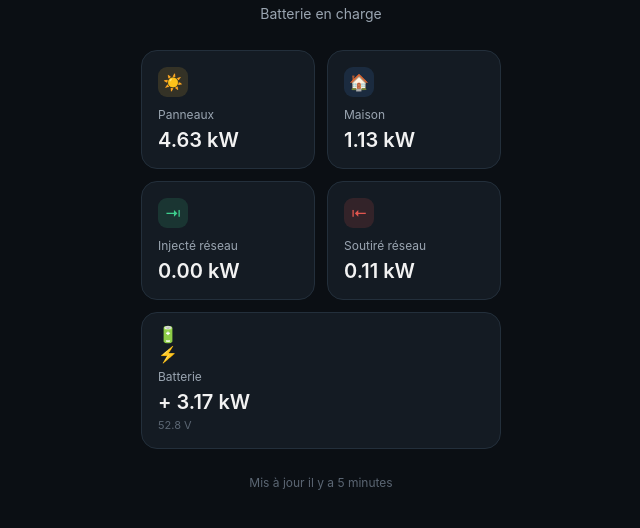
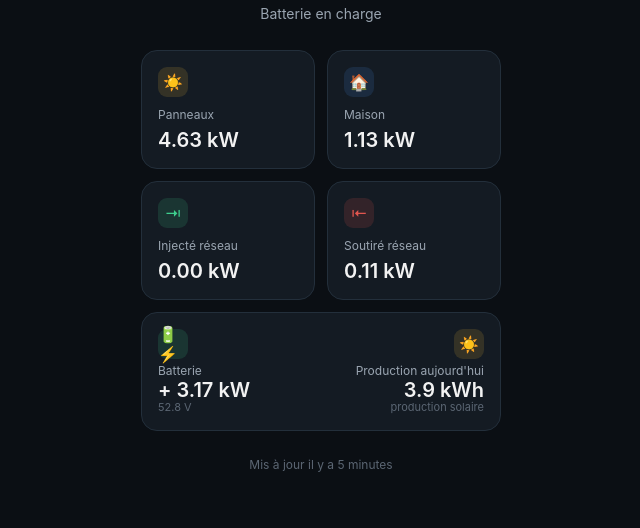
Before and after one commit to KyllmanTier/growatt-monitor, a plain HTML site: page docs/index.html in a window 1280 px wide. Shown: the part 264-792 px from the top of the page, without its empty margins (319-959 px from the left). Drawn offline with Linux system fonts and the light colour scheme.

Commit message:
Update index.html

```diff
--- a/docs/index.html
+++ b/docs/index.html
@@ -7,8 +7,14 @@
 <meta name="apple-mobile-web-app-capable" content="yes">
 <meta name="apple-mobile-web-app-status-bar-style" content="black-translucent">
 <meta name="apple-mobile-web-app-title" content="Solaire">
+
 <style>
-  * { box-sizing: border-box; margin: 0; padding: 0; }
+  * {
+    box-sizing: border-box;
+    margin: 0;
+    padding: 0;
+  }
+
   body {
     font-family: -apple-system, BlinkMacSystemFont, "Segoe UI", sans-serif;
     background: #0b0f14;
@@ -19,6 +25,7 @@
     align-items: center;
     padding: 28px 20px 40px;
   }
+
   h1 {
     font-size: 15px;
     font-weight: 500;
@@ -28,31 +35,70 @@
     margin-bottom: 24px;
   }
 
+  /* -------------------------
+     Jauge batterie
+     ------------------------- */
+
   .gauge-wrap {
     position: relative;
     width: 190px;
     height: 190px;
     margin-bottom: 8px;
   }
-  svg { transform: rotate(-90deg); }
-  .gauge-bg { fill: none; stroke: #1c2733; stroke-width: 14; }
+
+  svg {
+    transform: rotate(-90deg);
+  }
+
+  .gauge-bg {
+    fill: none;
+    stroke: #1c2733;
+    stroke-width: 14;
+  }
+
   .gauge-fg {
     fill: none;
     stroke-width: 14;
     stroke-linecap: round;
-    transition: stroke-dashoffset 0.6s ease, stroke 0.6s ease;
+    transition:
+      stroke-dashoffset 0.6s ease,
+      stroke 0.6s ease;
   }
+
   .gauge-center {
     position: absolute;
-    top: 0; left: 0; right: 0; bottom: 0;
+    top: 0;
+    left: 0;
+    right: 0;
+    bottom: 0;
     display: flex;
     flex-direction: column;
     align-items: center;
     justify-content: center;
   }
-  .soc-value { font-size: 46px; font-weight: 600; line-height: 1; }
-  .soc-unit { font-size: 16px; color: #9aa5b1; margin-top: 4px; }
-  .status-row { font-size: 14px; color: #9aa5b1; margin-bottom: 28px; text-align: center; }
+
+  .soc-value {
+    font-size: 46px;
+    font-weight: 600;
+    line-height: 1;
+  }
+
+  .soc-unit {
+    font-size: 16px;
+    color: #9aa5b1;
+    margin-top: 4px;
+  }
+
+  .status-row {
+    font-size: 14px;
+    color: #9aa5b1;
+    margin-bottom: 28px;
+    text-align: center;
+  }
+
+  /* -------------------------
+     Cartes
+     ------------------------- */
 
   .flow-grid {
     display: grid;
@@ -61,6 +107,7 @@
     width: 100%;
     max-width: 360px;
   }
+
   .flow-card {
     background: #141b23;
     border: 0.5px solid #232f3b;
@@ -70,6 +117,7 @@
     flex-direction: column;
     gap: 6px;
   }
+
   .flow-icon {
     width: 30px;
     height: 30px;
@@ -80,16 +128,97 @@
     font-size: 16px;
     margin-bottom: 4px;
   }
-  .flow-label { font-size: 12px; color: #9aa5b1; }
-  .flow-value { font-size: 20px; font-weight: 600; }
-  .flow-sub { font-size: 11px; color: #5b6673; margin-top: -2px; }
 
-  .icon-pv { background: rgba(232, 185, 62, 0.15); color: #e8b93e; }
-  .icon-home { background: rgba(70, 140, 230, 0.15); color: #6ba3ec; }
-  .icon-export { background: rgba(62, 207, 142, 0.15); color: #3ecf8e; }
-  .icon-import { background: rgba(226, 86, 79, 0.15); color: #e2564f; }
+  .flow-label {
+    font-size: 12px;
+    color: #9aa5b1;
+  }
 
-  .updated-at { margin-top: 26px; font-size: 12px; color: #5b6673; text-align: center; }
+  .flow-value {
+    font-size: 20px;
+    font-weight: 600;
+  }
+
+  .flow-sub {
+    font-size: 11px;
+    color: #5b6673;
+    margin-top: -2px;
+  }
+
+  /* -------------------------
+     Couleurs des icônes
+     ------------------------- */
+
+  .icon-pv {
+    background: rgba(232, 185, 62, 0.15);
+    color: #e8b93e;
+  }
+
+  .icon-home {
+    background: rgba(70, 140, 230, 0.15);
+    color: #6ba3ec;
+  }
+
+  .icon-export {
+    background: rgba(62, 207, 142, 0.15);
+    color: #3ecf8e;
+  }
+
+  .icon-import {
+    background: rgba(226, 86, 79, 0.15);
+    color: #e2564f;
+  }
+
+  .icon-battery {
+    background: rgba(62, 207, 142, 0.15);
+    color: #3ecf8e;
+  }
+
+  /* -------------------------
+     Carte batterie
+     ------------------------- */
+
+  .battery-card {
+    grid-column: 1 / -1;
+  }
+
+  .battery-layout {
+    display: flex;
+    justify-content: space-between;
+    gap: 20px;
+    width: 100%;
+  }
+
+  .battery-side {
+    flex: 1;
+    min-width: 0;
+  }
+
+  .energy-side {
+    flex: 1;
+    min-width: 0;
+    text-align: right;
+    display: flex;
+    flex-direction: column;
+    align-items: flex-end;
+  }
+
+  .energy-icon {
+    background: rgba(232, 185, 62, 0.15);
+    color: #e8b93e;
+  }
+
+  /* -------------------------
+     Mise à jour / erreur
+     ------------------------- */
+
+  .updated-at {
+    margin-top: 26px;
+    font-size: 12px;
+    color: #5b6673;
+    text-align: center;
+  }
+
   .error-banner {
     background: #3a1f1f;
     border: 0.5px solid #5a2c2c;
@@ -104,133 +233,522 @@
   }
 </style>
 </head>
+
 <body>
 
 <h1>Installation solaire</h1>
 
+<!-- =========================
+     Jauge batterie
+     ========================= -->
+
 <div class="gauge-wrap">
+
   <svg viewBox="0 0 190 190" width="190" height="190">
-    <circle class="gauge-bg" cx="95" cy="95" r="82"></circle>
-    <circle id="gaugeFg" class="gauge-fg" cx="95" cy="95" r="82"
-            stroke="#3ecf8e"
-            stroke-dasharray="515.2"
-            stroke-dashoffset="515.2"></circle>
+
+    <circle
+      class="gauge-bg"
+      cx="95"
+      cy="95"
+      r="82">
+    </circle>
+
+    <circle
+      id="gaugeFg"
+      class="gauge-fg"
+      cx="95"
+      cy="95"
+      r="82"
+      stroke="#3ecf8e"
+      stroke-dasharray="515.2"
+      stroke-dashoffset="515.2">
+    </circle>
+
   </svg>
+
   <div class="gauge-center">
-    <div class="soc-value" id="socValue">--</div>
-    <div class="soc-unit">% batterie</div>
+
+    <div
+      class="soc-value"
+      id="socValue">
+      --
+    </div>
+
+    <div class="soc-unit">
+      % batterie
+    </div>
+
   </div>
+
 </div>
-<div class="status-row" id="statusRow">Chargement...</div>
+
+<div
+  class="status-row"
+  id="statusRow">
+  Chargement...
+</div>
+
+
+<!-- =========================
+     Cartes principales
+     ========================= -->
 
 <div class="flow-grid">
+
+  <!-- Production instantanée -->
+
   <div class="flow-card">
-    <div class="flow-icon icon-pv">☀️</div>
-    <div class="flow-label">Panneaux</div>
-    <div class="flow-value" id="pvPower">-- kW</div>
+
+    <div class="flow-icon icon-pv">
+      ☀️
+    </div>
+
+    <div class="flow-label">
+      Panneaux
+    </div>
+
+    <div
+      class="flow-value"
+      id="pvPower">
+      -- kW
+    </div>
+
   </div>
 
+
+  <!-- Consommation maison -->
+
   <div class="flow-card">
-    <div class="flow-icon icon-home">🏠</div>
-    <div class="flow-label">Maison</div>
-    <div class="flow-value" id="loadPower">-- kW</div>
+
+    <div class="flow-icon icon-home">
+      🏠
+    </div>
+
+    <div class="flow-label">
+      Maison
+    </div>
+
+    <div
+      class="flow-value"
+      id="loadPower">
+      -- kW
+    </div>
+
   </div>
 
+
+  <!-- Injection réseau -->
+
   <div class="flow-card">
-    <div class="flow-icon icon-export">⇥</div>
-    <div class="flow-label">Injecté réseau</div>
-    <div class="flow-value" id="gridExport">-- kW</div>
+
+    <div class="flow-icon icon-export">
+      ⇥
+    </div>
+
+    <div class="flow-label">
+      Injecté réseau
+    </div>
+
+    <div
+      class="flow-value"
+      id="gridExport">
+      -- kW
+    </div>
+
   </div>
 
+
+  <!-- Soutirage réseau -->
+
   <div class="flow-card">
-    <div class="flow-icon icon-import">⇤</div>
-    <div class="flow-label">Soutiré réseau</div>
-    <div class="flow-value" id="gridImport">-- kW</div>
+
+    <div class="flow-icon icon-import">
+      ⇤
+    </div>
+
+    <div class="flow-label">
+      Soutiré réseau
+    </div>
+
+    <div
+      class="flow-value"
+      id="gridImport">
+      -- kW
+    </div>
+
   </div>
 
-  <div class="flow-card" style="grid-column: 1 / -1;">
-    <div class="flow-icon" id="batIcon">🔋</div>
-    <div class="flow-label">Batterie</div>
-    <div class="flow-value" id="batPower">-- kW</div>
-    <div class="flow-sub" id="batVoltage"></div>
+
+  <!-- =========================
+       Batterie + production jour
+       ========================= -->
+
+  <div class="flow-card battery-card">
+
+    <div class="battery-layout">
+
+      <!-- Batterie -->
+
+      <div class="battery-side">
+
+        <div
+          class="flow-icon icon-battery"
+          id="batIcon">
+          🔋
+        </div>
+
+        <div class="flow-label">
+          Batterie
+        </div>
+
+        <div
+          class="flow-value"
+          id="batPower">
+          -- kW
+        </div>
+
+        <div
+          class="flow-sub"
+          id="batVoltage">
+        </div>
+
+      </div>
+
+
+      <!-- Production du jour -->
+
+      <div class="energy-side">
+
+        <div class="flow-icon energy-icon">
+          ☀️
+        </div>
+
+        <div class="flow-label">
+          Production aujourd'hui
+        </div>
+
+        <div
+          class="flow-value"
+          id="energyToday">
+          -- kWh
+        </div>
+
+        <div class="flow-sub">
+          production solaire
+        </div>
+
+      </div>
+
+    </div>
+
   </div>
+
 </div>
 
-<div class="updated-at" id="updatedAt"></div>
-<div class="error-banner" id="errorBanner"></div>
+
+<!-- =========================
+     Informations
+     ========================= -->
+
+<div
+  class="updated-at"
+  id="updatedAt">
+</div>
+
+<div
+  class="error-banner"
+  id="errorBanner">
+</div>
+
 
 <script>
+
   const CIRCUMFERENCE = 515.2;
 
+
+  /* -------------------------
+     Temps relatif
+     ------------------------- */
+
   function formatRelativeTime(isoString) {
+
     const then = new Date(isoString);
     const now = new Date();
-    const diffMin = Math.round((now - then) / 60000);
-    if (diffMin < 1) return "à l'instant";
-    if (diffMin === 1) return "il y a 1 minute";
-    if (diffMin < 60) return `il y a ${diffMin} minutes`;
-    const diffH = Math.round(diffMin / 60);
+
+    const diffMin =
+      Math.round((now - then) / 60000);
+
+    if (diffMin < 1) {
+      return "à l'instant";
+    }
+
+    if (diffMin === 1) {
+      return "il y a 1 minute";
+    }
+
+    if (diffMin < 60) {
+      return `il y a ${diffMin} minutes`;
+    }
+
+    const diffH =
+      Math.round(diffMin / 60);
+
     return `il y a ${diffH} h`;
   }
 
+
+  /* -------------------------
+     Couleur jauge SOC
+     ------------------------- */
+
   function socColor(soc) {
-    if (soc >= 60) return "#3ecf8e";
-    if (soc >= 30) return "#e8b93e";
+
+    if (soc >= 60) {
+      return "#3ecf8e";
+    }
+
+    if (soc >= 30) {
+      return "#e8b93e";
+    }
+
     return "#e2564f";
   }
 
+
+  /* -------------------------
+     Format puissance
+     ------------------------- */
+
   function fmtKw(value) {
+
     return Math.abs(value).toFixed(2) + " kW";
   }
 
+
+  /* -------------------------
+     Actualisation
+     ------------------------- */
+
   async function refresh() {
-    const errorBanner = document.getElementById("errorBanner");
+
+    const errorBanner =
+      document.getElementById("errorBanner");
+
     try {
-      const res = await fetch("battery.json?t=" + Date.now(), { cache: "no-store" });
+
+      const res = await fetch(
+        "battery.json?t=" + Date.now(),
+        {
+          cache: "no-store"
+        }
+      );
+
       const data = await res.json();
 
+
+      /* -------------------------
+         Gestion erreur API
+         ------------------------- */
+
       if (!data.success) {
+
         errorBanner.style.display = "block";
-        errorBanner.textContent = "Accès Growatt indisponible — vérifie le token/cookie.";
-        document.getElementById("statusRow").textContent = "Données indisponibles";
+
+        errorBanner.textContent =
+          "Accès Growatt indisponible — vérifie le token API.";
+
+        document.getElementById(
+          "statusRow"
+        ).textContent =
+          "Données indisponibles";
+
         return;
       }
+
+
       errorBanner.style.display = "none";
 
+
+      /* -------------------------
+         Batterie / SOC
+         ------------------------- */
+
       const soc = data.soc;
-      document.getElementById("socValue").textContent = soc;
-      const offset = CIRCUMFERENCE * (1 - soc / 100);
-      const fg = document.getElementById("gaugeFg");
-      fg.style.strokeDashoffset = offset;
-      fg.setAttribute("stroke", socColor(soc));
 
-      const batPower = data.bat_power_kw;
-      const isCharging = batPower < 0;
-      const isIdle = Math.abs(batPower) < 0.05;
-      document.getElementById("statusRow").textContent =
-        isIdle ? "Batterie au repos" : (isCharging ? "Batterie en charge" : "Batterie en décharge");
-      document.getElementById("batPower").textContent =
-        (isIdle ? "" : (isCharging ? "+ " : "− ")) + fmtKw(batPower);
-      document.getElementById("batVoltage").textContent =
-        data.bat_voltage.toFixed(1) + " V";
-      document.getElementById("batIcon").textContent = isCharging ? "🔋⚡" : "🔋";
+      document.getElementById(
+        "socValue"
+      ).textContent = soc;
 
-      document.getElementById("pvPower").textContent = fmtKw(data.pv_power_kw);
-      document.getElementById("loadPower").textContent = fmtKw(data.load_power_kw);
-      document.getElementById("gridExport").textContent = fmtKw(data.power_to_grid_kw);
-      document.getElementById("gridImport").textContent = fmtKw(data.power_to_user_kw);
 
-      document.getElementById("updatedAt").textContent =
-        "Mis à jour " + formatRelativeTime(data.updated_at);
+      const offset =
+        CIRCUMFERENCE * (1 - soc / 100);
 
-    } catch (e) {
+      const fg =
+        document.getElementById("gaugeFg");
+
+      fg.style.strokeDashoffset =
+        offset;
+
+      fg.setAttribute(
+        "stroke",
+        socColor(soc)
+      );
+
+
+      /* -------------------------
+         Puissance batterie
+         ------------------------- */
+
+      const batPower =
+        data.bat_power_kw;
+
+      const isCharging =
+        batPower < 0;
+
+      const isIdle =
+        Math.abs(batPower) < 0.05;
+
+
+      document.getElementById(
+        "statusRow"
+      ).textContent =
+
+        isIdle
+          ? "Batterie au repos"
+          : (
+              isCharging
+                ? "Batterie en charge"
+                : "Batterie en décharge"
+            );
+
+
+      document.getElementById(
+        "batPower"
+      ).textContent =
+
+        (
+          isIdle
+            ? ""
+            : (
+                isCharging
+                  ? "+ "
+                  : "− "
+              )
+        ) + fmtKw(batPower);
+
+
+      document.getElementById(
+        "batVoltage"
+      ).textContent =
+
+        data.bat_voltage.toFixed(1) +
+        " V";
+
+
+      document.getElementById(
+        "batIcon"
+      ).textContent =
+
+        isCharging
+          ? "🔋⚡"
+          : "🔋";
+
+
+      /* -------------------------
+         Production solaire
+         ------------------------- */
+
+      document.getElementById(
+        "pvPower"
+      ).textContent =
+        fmtKw(data.pv_power_kw);
+
+
+      /* -------------------------
+         Consommation maison
+         ------------------------- */
+
+      document.getElementById(
+        "loadPower"
+      ).textContent =
+        fmtKw(data.load_power_kw);
+
+
+      /* -------------------------
+         Réseau
+         ------------------------- */
+
+      document.getElementById(
+        "gridExport"
+      ).textContent =
+        fmtKw(data.power_to_grid_kw);
+
+
+      document.getElementById(
+        "gridImport"
+      ).textContent =
+        fmtKw(data.power_to_user_kw);
+
+
+      /* -------------------------
+         Production journalière
+         ------------------------- */
+
+      document.getElementById(
+        "energyToday"
+      ).textContent =
+
+        data.energy_today_kwh.toFixed(1) +
+        " kWh";
+
+
+      /* -------------------------
+         Dernière mise à jour
+         ------------------------- */
+
+      document.getElementById(
+        "updatedAt"
+      ).textContent =
+
+        "Mis à jour " +
+        formatRelativeTime(data.updated_at);
+
+    }
+
+
+    /* -------------------------
+       Erreur réseau / JSON
+       ------------------------- */
+
+    catch (e) {
+
       errorBanner.style.display = "block";
-      errorBanner.textContent = "Impossible de charger les données.";
+
+      errorBanner.textContent =
+        "Impossible de charger les données.";
+
     }
+
   }
 
+
+  /* -------------------------
+     Première actualisation
+     ------------------------- */
+
   refresh();
-  setInterval(refresh, 30000);
+
+
+  /* -------------------------
+     Actualisation toutes les
+     30 secondes
+     ------------------------- */
+
+  setInterval(
+    refresh,
+    30000
+  );
+
 </script>
 
 </body>
```
